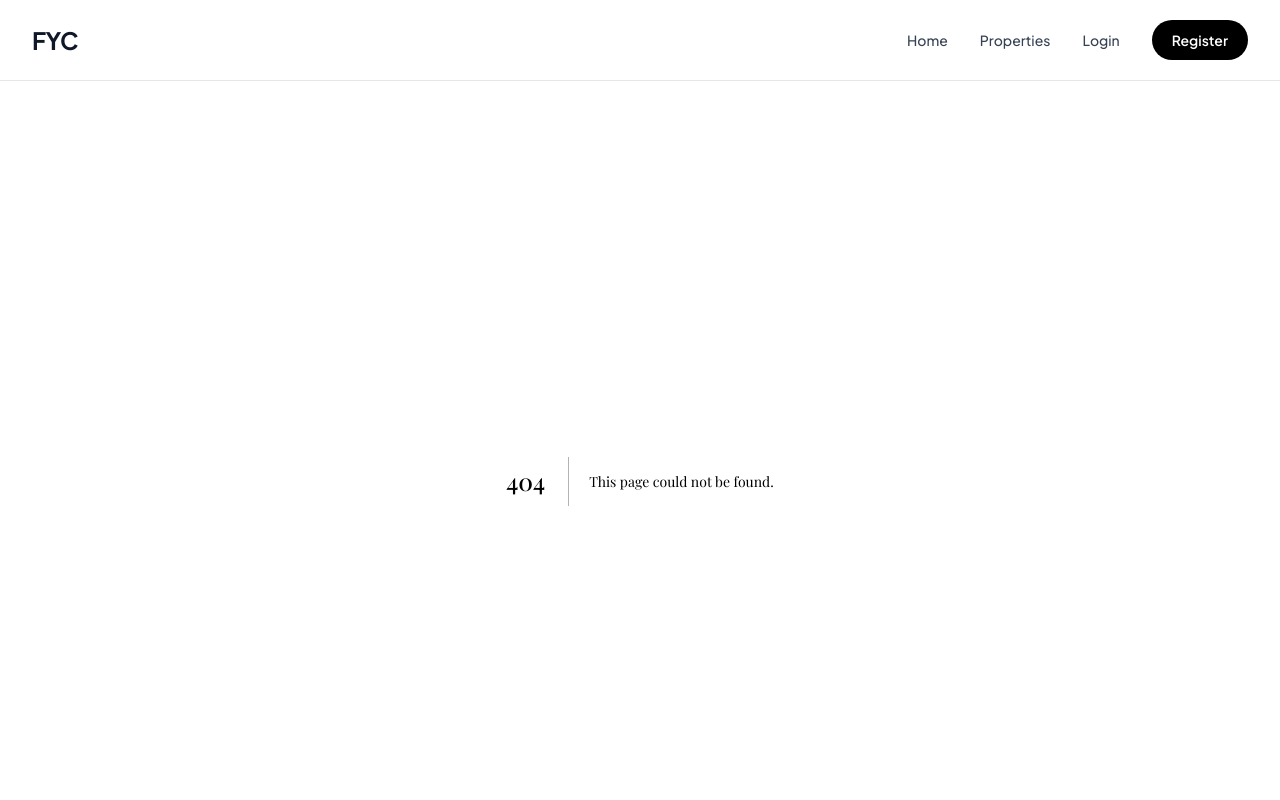
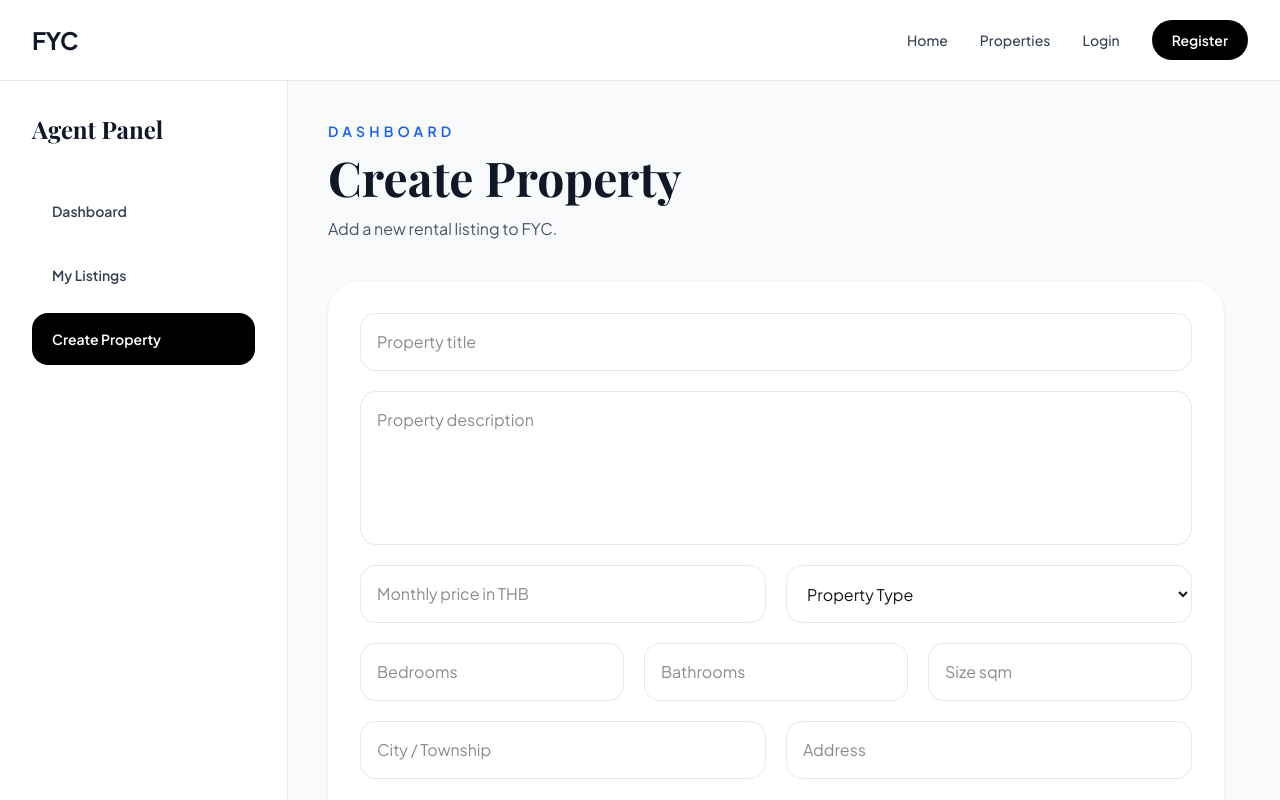
Before and after one commit to pshkai/findyourcrib, a Next.js app in the folder frontend/: page /dashboard/properties/create in a window 1280 px wide. Before the commit this address had no page. Shown: the top 800 px of the page. Built offline with nearby package versions, Linux system fonts and the light colour scheme; a web font is replaced by a local one.

Commit message:
Build clean dashboard UI foundation

```diff
--- /dev/null
+++ b/frontend/app/dashboard/listings/page.tsx
@@ -0,0 +1,52 @@
+import Link from "next/link";
+
+import DashboardLayout from "@/components/dashboard/DashboardLayout";
+import PropertyCard from "@/components/PropertyCard";
+import { getProperties } from "@/lib/api";
+
+export default async function MyListingsPage() {
+  const properties = await getProperties();
+
+  return (
+    <DashboardLayout>
+      <div className="mb-10 flex flex-col gap-4 sm:flex-row sm:items-end sm:justify-between">
+        <div>
+          <p className="text-sm font-semibold uppercase tracking-[0.3em] text-blue-600">
+            Dashboard
+          </p>
+
+          <h1 className="mt-3 text-5xl font-bold text-gray-900">
+            My Listings
+          </h1>
+
+          <p className="mt-4 text-gray-600">
+            View and manage your property listings.
+          </p>
+        </div>
+
+        <Link
+          href="/dashboard/properties/create"
+          className="rounded-full bg-black px-6 py-3 text-sm font-semibold text-white transition hover:bg-gray-800"
+        >
+          Add Property
+        </Link>
+      </div>
+
+      <div className="grid gap-6 md:grid-cols-2 xl:grid-cols-3">
+        {properties.map((property: any) => (
+          <PropertyCard
+            key={property.id}
+            id={property.id}
+            title={property.title}
+            price={property.price}
+            township={property.township}
+            propertyType={property.propertyType}
+            bedrooms={property.bedrooms}
+            bathrooms={property.bathrooms}
+            image={property.images?.[0]?.imageUrl}
+          />
+        ))}
+      </div>
+    </DashboardLayout>
+  );
+}
--- /dev/null
+++ b/frontend/app/dashboard/properties/create/page.tsx
@@ -0,0 +1,94 @@
+import DashboardLayout from "@/components/dashboard/DashboardLayout";
+
+export default function CreatePropertyPage() {
+  return (
+    <DashboardLayout>
+      <div className="mb-10">
+        <p className="text-sm font-semibold uppercase tracking-[0.3em] text-blue-600">
+          Dashboard
+        </p>
+
+        <h1 className="mt-3 text-5xl font-bold text-gray-900">
+          Create Property
+        </h1>
+
+        <p className="mt-4 text-gray-600">
+          Add a new rental listing to FYC.
+        </p>
+      </div>
+
+      <div className="max-w-4xl rounded-[2rem] bg-white p-8 shadow-sm">
+        <form className="grid gap-5">
+          <input
+            type="text"
+            placeholder="Property title"
+            className="rounded-2xl border border-gray-200 px-4 py-4 outline-none"
+          />
+
+          <textarea
+            placeholder="Property description"
+            rows={5}
+            className="resize-none rounded-2xl border border-gray-200 px-4 py-4 outline-none"
+          />
+
+          <div className="grid gap-5 md:grid-cols-2">
+            <input
+              type="number"
+              placeholder="Monthly price in THB"
+              className="rounded-2xl border border-gray-200 px-4 py-4 outline-none"
+            />
+
+            <select className="rounded-2xl border border-gray-200 px-4 py-4 outline-none">
+              <option>Property Type</option>
+              <option>CONDO</option>
+              <option>APARTMENT</option>
+              <option>VILLA</option>
+              <option>HOUSE</option>
+            </select>
+          </div>
+
+          <div className="grid gap-5 md:grid-cols-3">
+            <input
+              type="number"
+              placeholder="Bedrooms"
+              className="rounded-2xl border border-gray-200 px-4 py-4 outline-none"
+            />
+
+            <input
+              type="number"
+              placeholder="Bathrooms"
+              className="rounded-2xl border border-gray-200 px-4 py-4 outline-none"
+            />
+
+            <input
+              type="number"
+              placeholder="Size sqm"
+              className="rounded-2xl border border-gray-200 px-4 py-4 outline-none"
+            />
+          </div>
+
+          <div className="grid gap-5 md:grid-cols-2">
+            <input
+              type="text"
+              placeholder="City / Township"
+              className="rounded-2xl border border-gray-200 px-4 py-4 outline-none"
+            />
+
+            <input
+              type="text"
+              placeholder="Address"
+              className="rounded-2xl border border-gray-200 px-4 py-4 outline-none"
+            />
+          </div>
+
+          <button
+            type="button"
+            className="mt-4 rounded-full bg-black px-7 py-4 font-semibold text-white transition hover:bg-gray-800"
+          >
+            Create Property
+          </button>
+        </form>
+      </div>
+    </DashboardLayout>
+  );
+}
--- a/frontend/app/layout.tsx
+++ b/frontend/app/layout.tsx
@@ -32,8 +32,8 @@ export default function RootLayout({
         className={`${jakarta.variable} ${playfair.variable} font-sans bg-white text-gray-900`}
       >
         <Navbar />
-
-        <main>{children}</main>
+        {children}
+        <Footer />
       </body>
     </html>
   );
--- /dev/null
+++ b/frontend/components/dashboard/DashboardLayout.tsx
@@ -0,0 +1,19 @@
+import DashboardSidebar from "./DashboardSidebar";
+
+interface DashboardLayoutProps {
+  children: React.ReactNode;
+}
+
+export default function DashboardLayout({
+  children,
+}: DashboardLayoutProps) {
+  return (
+    <div className="flex bg-gray-50">
+      <DashboardSidebar />
+
+      <main className="min-h-screen flex-1 p-6 lg:p-10">
+        {children}
+      </main>
+    </div>
+  );
+}
--- /dev/null
+++ b/frontend/components/dashboard/DashboardSidebar.tsx
@@ -0,0 +1,51 @@
+"use client";
+
+import Link from "next/link";
+import { usePathname } from "next/navigation";
+
+const links = [
+  {
+    label: "Dashboard",
+    href: "/dashboard",
+  },
+  {
+    label: "My Listings",
+    href: "/dashboard/listings",
+  },
+  {
+    label: "Create Property",
+    href: "/dashboard/properties/create",
+  },
+];
+
+export default function DashboardSidebar() {
+  const pathname = usePathname();
+
+  return (
+    <aside className="hidden min-h-screen w-72 border-r border-gray-200 bg-white lg:block">
+      <div className="p-8">
+        <h2 className="text-2xl font-bold text-gray-900">Agent Panel</h2>
+
+        <div className="mt-10 flex flex-col gap-3">
+          {links.map((link) => {
+            const active = pathname === link.href;
+
+            return (
+              <Link
+                key={link.href}
+                href={link.href}
+                className={`rounded-2xl px-5 py-4 text-sm font-semibold transition ${
+                  active
+                    ? "bg-black text-white"
+                    : "text-gray-700 hover:bg-gray-100"
+                }`}
+              >
+                {link.label}
+              </Link>
+            );
+          })}
+        </div>
+      </div>
+    </aside>
+  );
+}
--- /dev/null
+++ b/frontend/components/dashboard/page.tsx
@@ -0,0 +1,41 @@
+import DashboardLayout from "@/components/dashboard/DashboardLayout";
+
+export default function DashboardPage() {
+  return (
+    <DashboardLayout>
+      <div>
+        <p className="text-sm font-semibold uppercase tracking-[0.3em] text-blue-600">
+          Dashboard
+        </p>
+
+        <h1 className="mt-3 text-5xl font-bold text-gray-900">
+          Agent Dashboard
+        </h1>
+
+        <p className="mt-4 text-gray-600">
+          Manage your listings and monitor property activity.
+        </p>
+
+        <div className="mt-10 grid gap-6 md:grid-cols-3">
+          <div className="rounded-[2rem] bg-white p-8 shadow-sm">
+            <p className="text-sm text-gray-500">Total Listings</p>
+
+            <h2 className="mt-3 text-4xl font-bold text-gray-900">12</h2>
+          </div>
+
+          <div className="rounded-[2rem] bg-white p-8 shadow-sm">
+            <p className="text-sm text-gray-500">Available Properties</p>
+
+            <h2 className="mt-3 text-4xl font-bold text-gray-900">8</h2>
+          </div>
+
+          <div className="rounded-[2rem] bg-white p-8 shadow-sm">
+            <p className="text-sm text-gray-500">Booked Listings</p>
+
+            <h2 className="mt-3 text-4xl font-bold text-gray-900">4</h2>
+          </div>
+        </div>
+      </div>
+    </DashboardLayout>
+  );
+}
```
